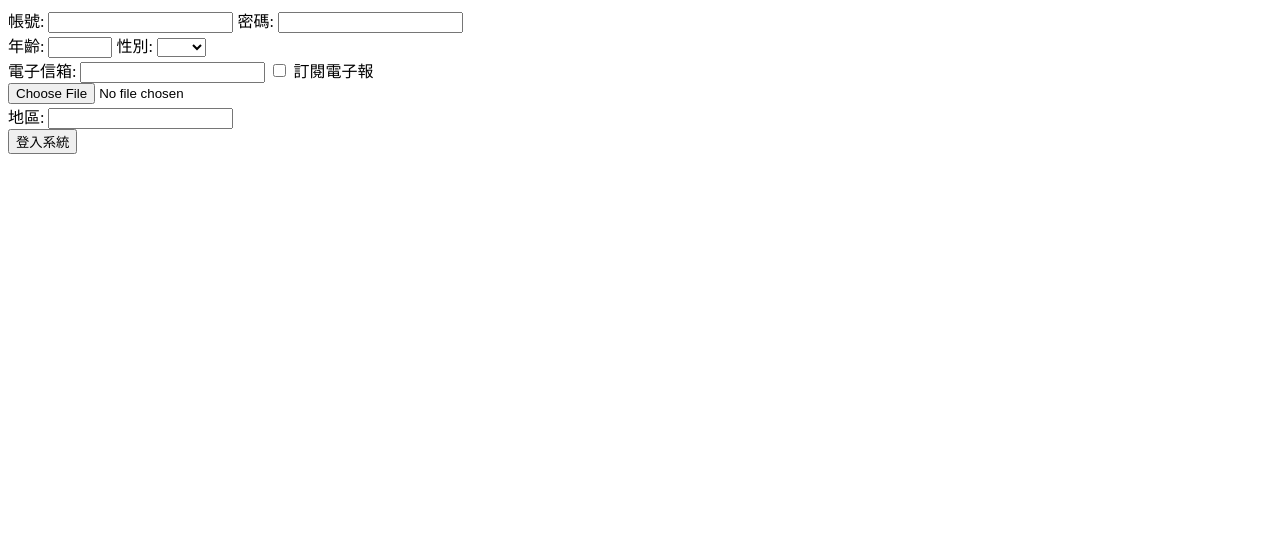
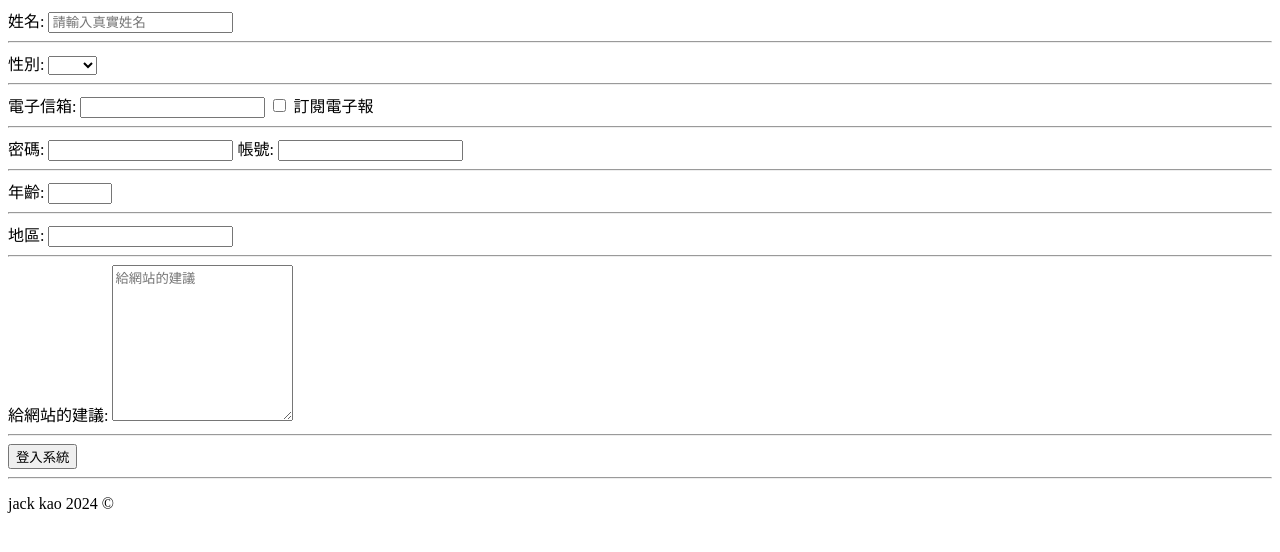
Before and after one commit to bo-han-kao/udemy-class, a plain HTML site: page html_class/obj1/表單.html in a window 1280 px wide. Drawn offline with Linux system fonts and the light colour scheme.

Commit message:
24/07/03

```diff
--- a/html_class/obj1/表單.html
+++ b/html_class/obj1/表單.html
@@ -9,20 +9,12 @@
 
 <body>
     <form action="" method="GET">
-        <div>
-            <label for="email">帳號:</label>
-            <input type="text" id="email" name="email" minlength="3" maxlength="50">
-            <label for="password">密碼:</label>
-            <input type="password" id="password" name="password" maxlength="10" minlength="3">
-        </div>
-
-        <div>
-            <label for="age">年齡:</label>
-            <!-- <input type="range" min="0" max="120" step="10"> -->
-            <input type="number" name="age" id="age" min="1" max="150">
+        <label for="name">姓名:</label>
+        <input type="text" placeholder="請輸入真實姓名" id="name" name="name">
+        <hr>
         <label for="gender">性別:</label>
-            <!-- <input type="radio" id="male" name="gender" value="male"> -->
-            <!-- <label for="male">男性</label>
+        <!-- <input type="radio" id="male" name="gender" value="male">
+            <label for="male">男性</label>
             <input type="radio" id="female" name="gender" value="female">
             <label for="female">女性</label>
             <input type="radio" id="other" name="gender" value="other">
@@ -33,20 +25,23 @@
             <option value="female">女性</option>
             <option value="other">其他</option>
         </select>
-        </div>
-
-        <div>
+        <hr>
         <label for="email">電子信箱:</label>
         <input type="email" id="email" name="email">
         <input type="checkbox" id="checkbox" name="checkbox">
         <label for="checkbox">訂閱電子報</label>
-        </div>
+        <hr>
+        <label for="password">密碼:</label>
+        <input type="password" id="password" name="password" maxlength="10" minlength="3">
 
-        <div>
-            <input type="file">
-        </div>
+        <label for="email">帳號:</label>
+        <input type="text" id="email" name="email" minlength="3" maxlength="50">
+        <hr>
 
-        <div>
+        <label for="age">年齡:</label>
+        <!-- <input type="range" min="0" max="120" step="10"> -->
+        <input type="number" name="age" id="age" min="1" max="150">
+        <hr>
         <label for="city">地區:</label>
         <input list="area-list" type="text" name="city" id="city">
         <datalist id="area-list">
@@ -57,15 +52,16 @@
             <option value="高雄市">高雄市</option>
             <option value="台南市">台南市</option>
         </datalist>
-        </div>
+        <hr>
+        <!-- <input type="file"> -->
+        <label for="suggestion">給網站的建議:</label>
+        <textarea name="suggestion" id="suggestion" placeholder="給網站的建議" rows="10" cols="20"></textarea>
+        <hr>
 
+        <button type="submit">登入系統</button>
 
-        <div>
-            <button type="submit">登入系統</button>
-        </div>
-
-
-
+        <hr>
+        <p>jack kao 2024 &#169;</p>
     </form>
 </body>
 
```
Lines whose indentation alone changed are shown as unchanged.
